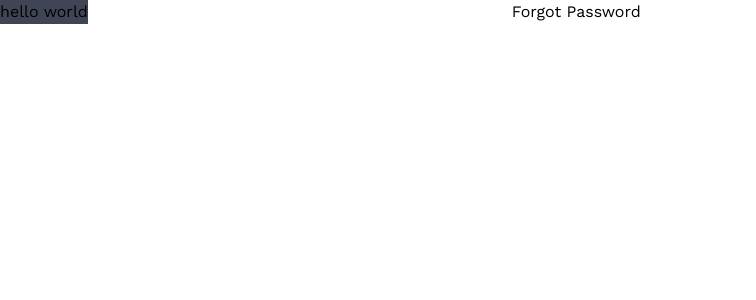
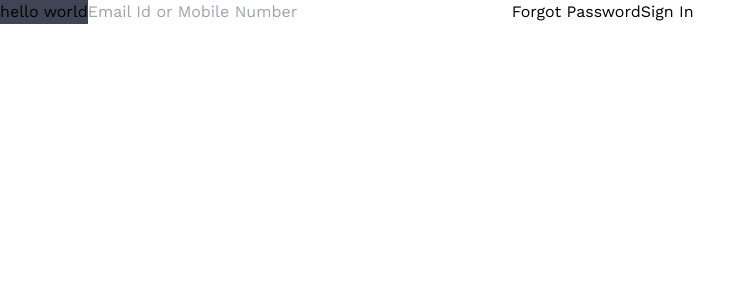
Before and after one commit to TanishqSingla/wisdom-auth, a Nuxt app: page / in a window 1280 px wide. Shown: the top 300 px of the page, without its empty margins (0-756 px from the left). Built offline with nearby package versions, Linux system fonts and the light colour scheme.

Commit message:
Add email form with validation

```diff
--- a/components/Header.vue
+++ b/components/Header.vue
@@ -4,7 +4,7 @@ export default {};
 
 <template>
 	<header
-		class="sm:hidden w-full h-28 outline-dotted outline-slate-900 grid place-items-center"
+		class="lg:hidden w-full h-28 grid place-items-center"
 	>
 		<div class="flex items-start gap-3">
 			<svg
--- a/package.json
+++ b/package.json
@@ -12,5 +12,8 @@
     "nuxt": "3.0.0",
     "postcss": "^8.4.19",
     "tailwindcss": "^3.2.4"
+  },
+  "dependencies": {
+    "vee-validate": "^4.7.3"
   }
 }
--- a/pages/index.vue
+++ b/pages/index.vue
@@ -1,21 +1,51 @@
+<script>
+import { Form, Field, ErrorMessage } from "vee-validate";
+
+export default {
+	components: {
+    Form,
+		Field,
+    ErrorMessage
+	},
+  methods: {
+    onSubmit(values) {
+      console.log("SUBMITTED")
+    },
+    validateEmail(value) {
+      if(!value) {
+        return 'This field is empty'
+      }
+
+      const regexEmail = /^[A-Z0-9._%+-]+@[A-Z0-9.-]+\.[A-Z]{2,4}$/i;
+      const regexNumber = /^(\+\d{1,3}[- ]?)?\d{10}$/
+
+      if(!regexEmail.test(value)) {
+        return "Please enter a valid email address"
+      }
+      if(!regexNumber.test(value)) {
+        return "Please enter a valid mobile number"
+      }
+    }
+  }
+};
+</script>
+
 <template>
 	<Layout>
 		<template #children>
 			<main class="flex">
 				<section class="hidden lg:block bg-[#404555]">hello world</section>
-				<form action="">
-					<input />
+				<Form @submit="onSubmit">
+					<Field name="email" type="email" :rules="validateEmail" placeholder="Email Id or Mobile Number" />
+          <ErrorMessage name="email"/>
 					<input type="password" />
-					<NuxtLink>Forgot Password</NuxtLink>
-				</form>
+					<NuxtLink to="forgot">Forgot Password</NuxtLink>
+					<button type="submit">Sign In</button>
+				</Form>
 			</main>
 		</template>
 	</Layout>
 </template>
-
-<script>
-export default {};
-</script>
 
 <style>
 body {
```
Also changed, not shown: 1 other file (tests, documents, lock files or other folders).
